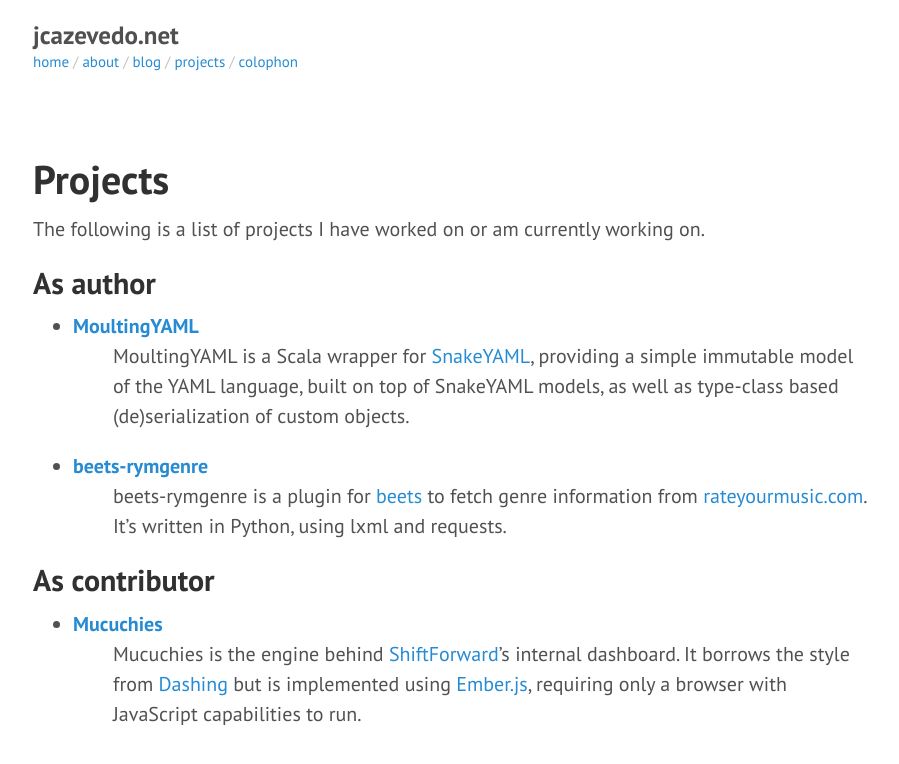
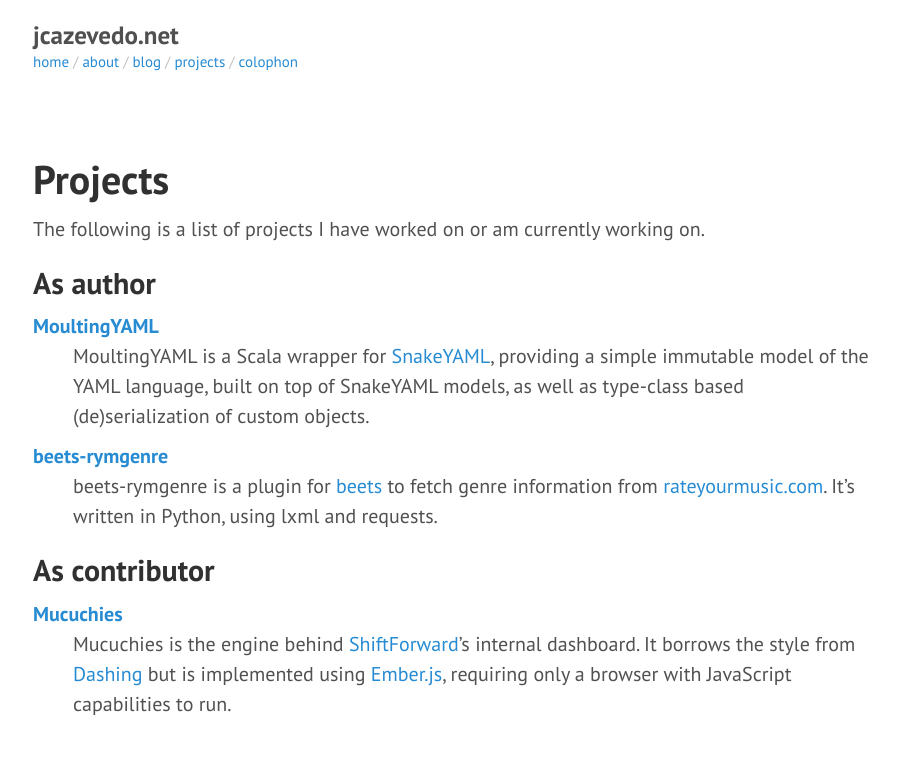
Before and after one commit to jcazevedo/jcazevedo.net, a Jekyll site: the page built from projects.md, in a window 1280 px wide. Shown: the top 764 px of the page, without its empty margins (187-1086 px from the left). Built offline with Jekyll 4.4.1, drawn with Linux system fonts in a browser that asks for light colours.

Commit message:
Remove bullets

```diff
--- a/projects.md
+++ b/projects.md
@@ -9,19 +9,19 @@
 
 ## As author
 
-* [MoultingYAML][moultingyaml]
+[MoultingYAML][moultingyaml]
 : MoultingYAML is a Scala wrapper for
 [SnakeYAML][snakeyaml], providing a simple immutable model of the YAML language,
 built on top of SnakeYAML models, as well as type-class based (de)serialization
 of custom objects.
 
-* [beets-rymgenre][beets-rymgenre]
+[beets-rymgenre][beets-rymgenre]
 : beets-rymgenre is a plugin for [beets][beets] to fetch genre information from
 [rateyourmusic.com][rym]. It's written in Python, using lxml and requests.
 
 ## As contributor
 
-* [Mucuchies][mucuchies]
+[Mucuchies][mucuchies]
 : Mucuchies is the engine behind [ShiftForward][sf]'s internal dashboard. It
 borrows the style from [Dashing][dashing] but is implemented using
 [Ember.js][emberjs], requiring only a browser with JavaScript capabilities to
```
